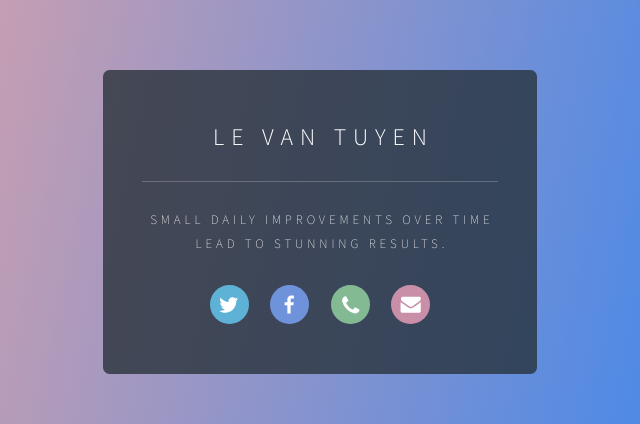
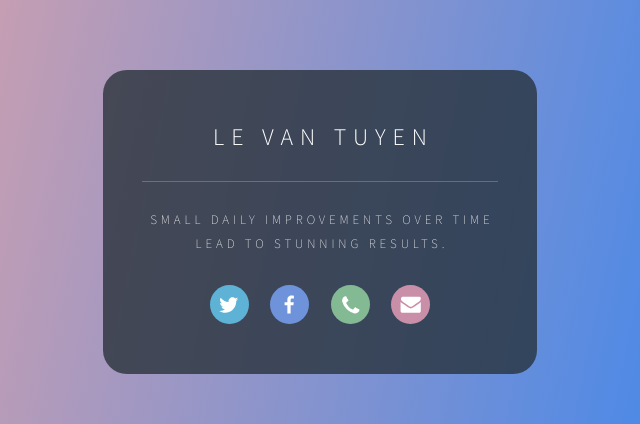
Before and after one commit to tuyenleic/profile, a plain HTML site: page index.html in a window 1280 px wide. Shown: the part 178-602 px from the top of the page, 320-960 px from the left. Drawn offline with Linux system fonts and the light colour scheme.

Commit message:
Update index.html

```diff
--- a/index.html
+++ b/index.html
@@ -337,10 +337,10 @@
         --flex-alignment: center;
         --indent-left: 1;
         --indent-right: 1;
-        --border-radius-tl: 0.375rem;
-        --border-radius-tr: 0.375rem;
-        --border-radius-br: 0.375rem;
-        --border-radius-bl: 0.375rem;
+        --border-radius-tl: 1.375rem;
+        --border-radius-tr: 1.375rem;
+        --border-radius-br: 1.375rem;
+        --border-radius-bl: 1.375rem;
         align-items: center;
         display: flex;
         flex-grow: 0;
```
